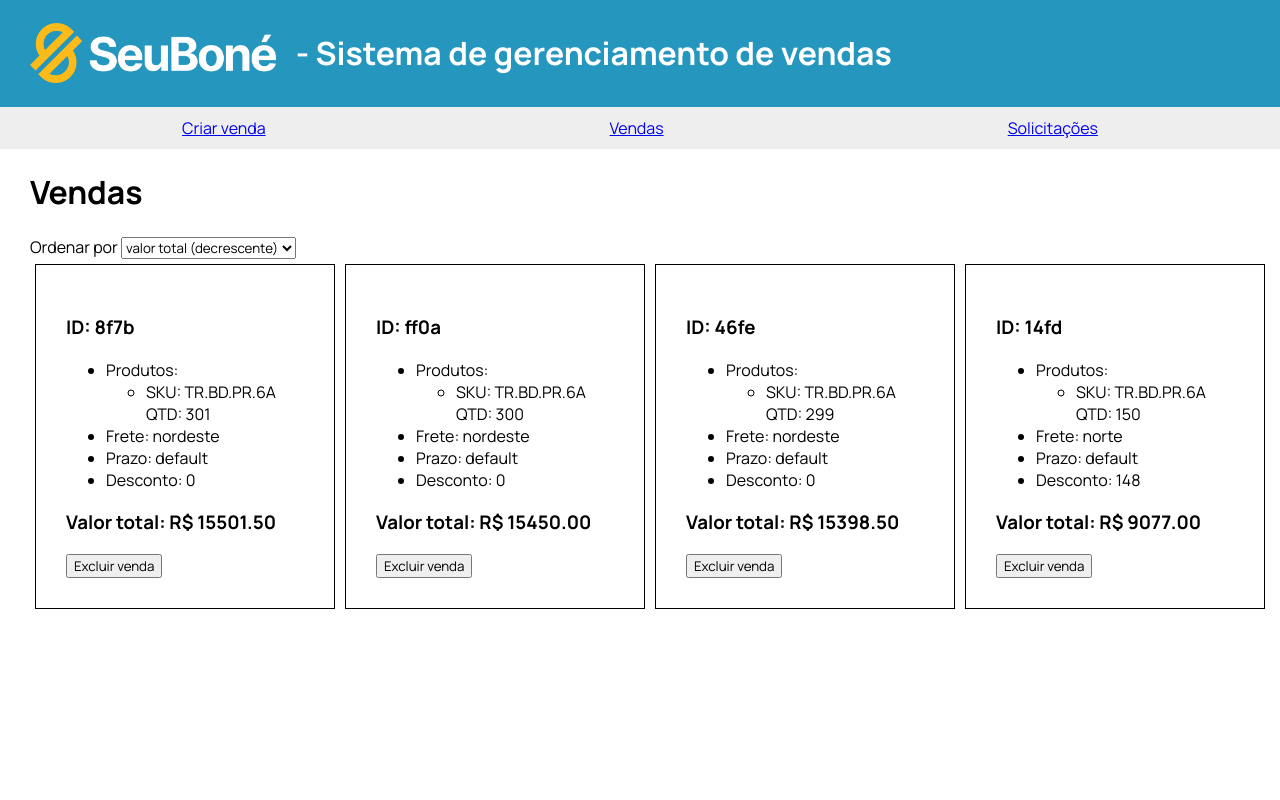
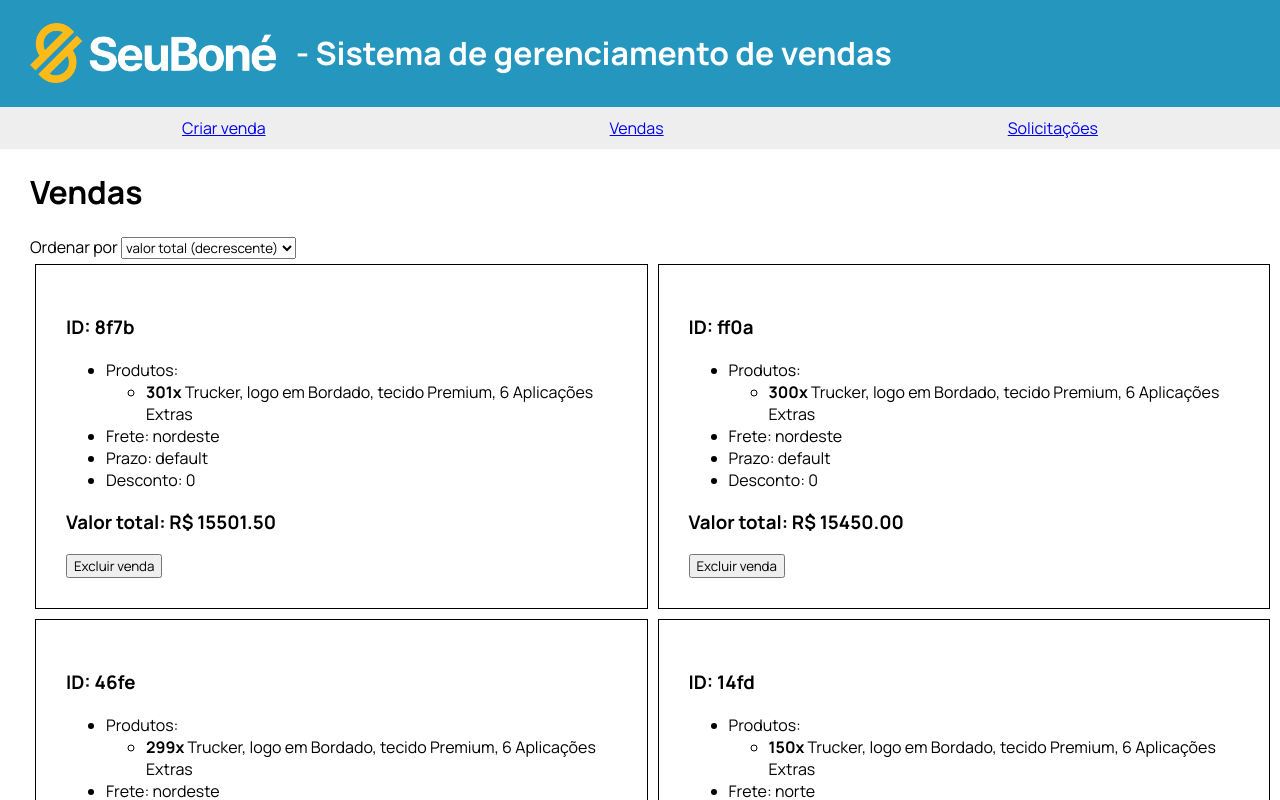
Before and after one commit to elsonfreire/case-seubone, a React (Vite) app: page /sales in a window 1280 px wide. Shown: the top 800 px of the page. Built offline with nearby package versions, Linux system fonts and the light colour scheme; data requests are answered from the project's data file.

Commit message:
Item description on sale item

```diff
--- a/src/components/SalesDetailsForm.jsx
+++ b/src/components/SalesDetailsForm.jsx
@@ -91,7 +91,7 @@ const SaleDetailsForm = ({ products, setProducts }) => {
         <tbody>
           <tr>
             <td>
-              <label htmlFor="shipping">Frete: </label>
+              <label htmlFor="shipping">Região destino: </label>
             </td>
             <td>
               <select
@@ -99,11 +99,11 @@ const SaleDetailsForm = ({ products, setProducts }) => {
                 onChange={handleShippingChange}
                 id="shipping"
               >
+                <option value="norte">Norte</option>
                 <option value="nordeste">Nordeste</option>
-                <option value="norte">Norte</option>
                 <option value="centrooeste">Centro-Oeste</option>
+                <option value="sudeste">Sudeste</option>
                 <option value="sul">Sul</option>
-                <option value="sudeste">Sudeste</option>
               </select>
             </td>
           </tr>
--- a/src/components/common/ItemList.jsx
+++ b/src/components/common/ItemList.jsx
@@ -1,13 +1,15 @@
 import React, { useEffect } from "react";
 import { calculateTotalPrice } from "../../util/calculations";
 import ItemFilter from "./ItemFilter";
+import { getProductBySku } from "../../services/products";
 
 const ItemInfo = ({ item }) => {
   const getProductsListItems = () => {
     return item.products.map((product) => {
       return (
         <li key={product.sku}>
-          SKU: {product.sku} QTD: {product.quantity}
+          <strong>{product.quantity}x </strong>
+          {getProductBySku(product.sku).produto}
         </li>
       );
     });
--- a/src/data/db.json
+++ b/src/data/db.json
@@ -47,6 +47,22 @@
       "shipping": "norte",
       "delivery": "default",
       "discount": 148
+    },
+    {
+      "id": "f36a",
+      "products": [
+        {
+          "sku": "TR.BD.PR.6A",
+          "quantity": 300
+        },
+        {
+          "sku": "TR.BD.PA.0A",
+          "quantity": 135
+        }
+      ],
+      "shipping": "norte",
+      "delivery": "turbo",
+      "discount": 1000
     }
   ],
   "requests": []
--- a/src/index.css
+++ b/src/index.css
@@ -11,7 +11,7 @@ body {
   border: solid 1px;
   padding: 30px;
   margin: 5px;
-  width: 24%;
+  width: 49%;
 }
 
 .item-list {
```
